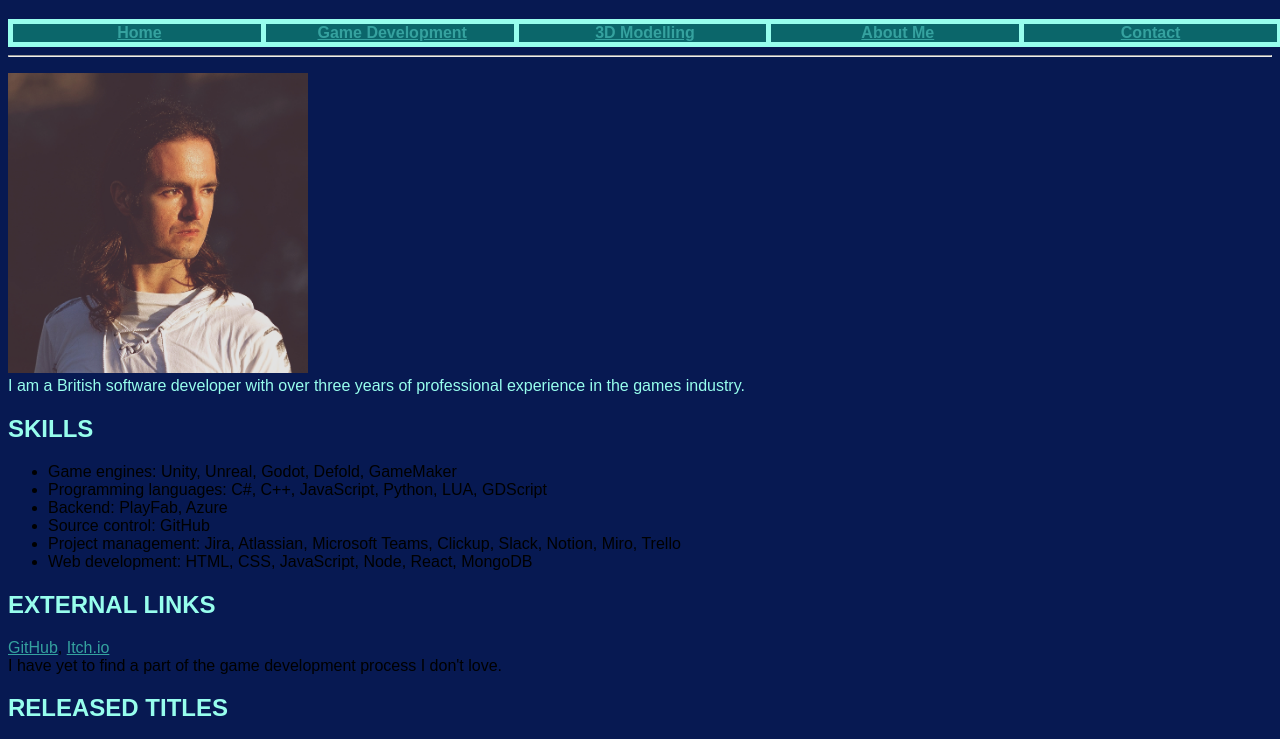
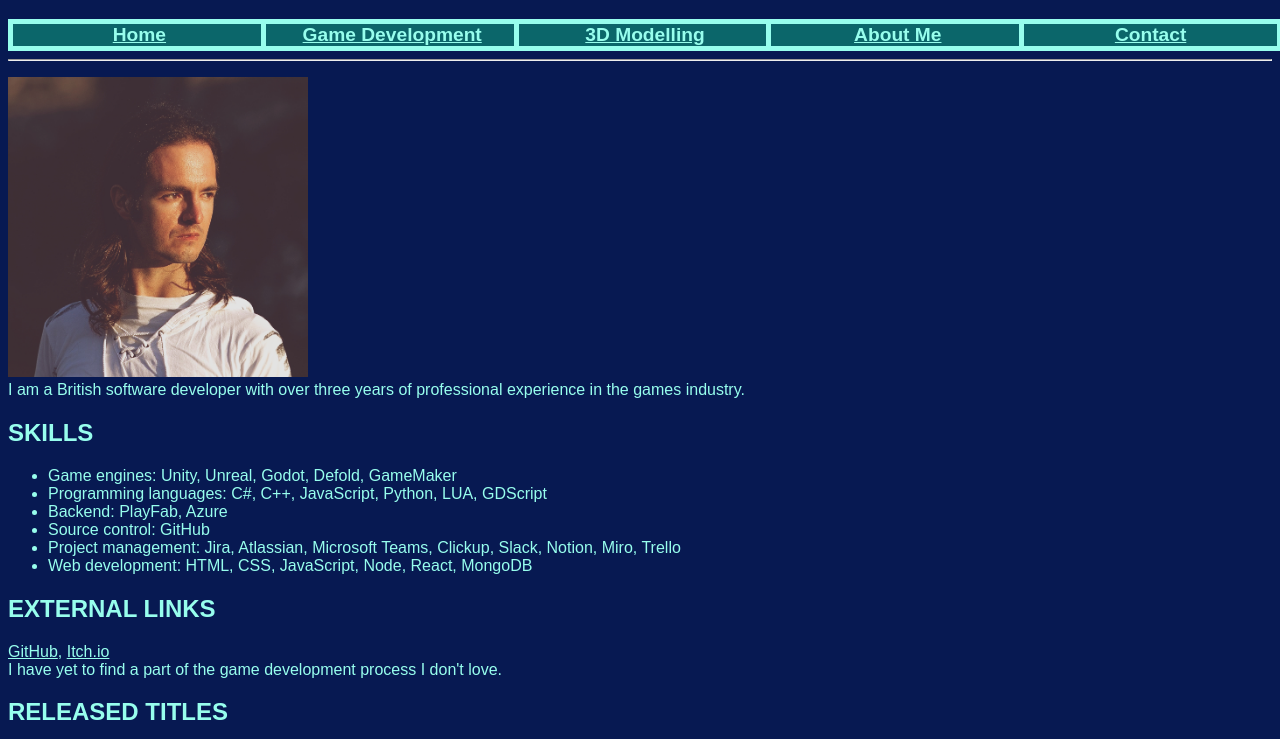
Before and after one commit to Ayrlyn/AlasdairPortfolio, a plain HTML site: page pages/about.html in a window 1280 px wide. Shown: the part 61-800 px from the top of the page. Drawn offline with Linux system fonts and the light colour scheme.

Commit message:
[FIX]Hyperlinks and lists colours

```diff
--- a/style.css
+++ b/style.css
@@ -24,19 +24,13 @@ h1, h2, h3, h4, h5, h6{
 html, body, div, span, applet, object, iframe, h1, h2, h3, h4, h5, h6, p, blockquote, pre, a, abbr, acronym, address, big, cite, code, del, dfn, em, font, ins, kbd, q, s, samp, small, strike, strong, sub, sup, tt, var, dl, dt, dd, ol, ul, li, fieldset, form, label, legend, table, caption, tbody, tfoot, thead, tr, th, td{
   font-family: 'Hind',sans-serif;
   font-style: inherit;
-}
-
-p{
   color:#97FEED;
-}
-
-a{
-  color: #35A29F;
 }
 
 .contents {
   width: 100%;
   font-weight: bolder;
+  font-size: larger;
   text-align: center;
   border: 5px solid #97FEED;
   background-color: #0B666A;
```
